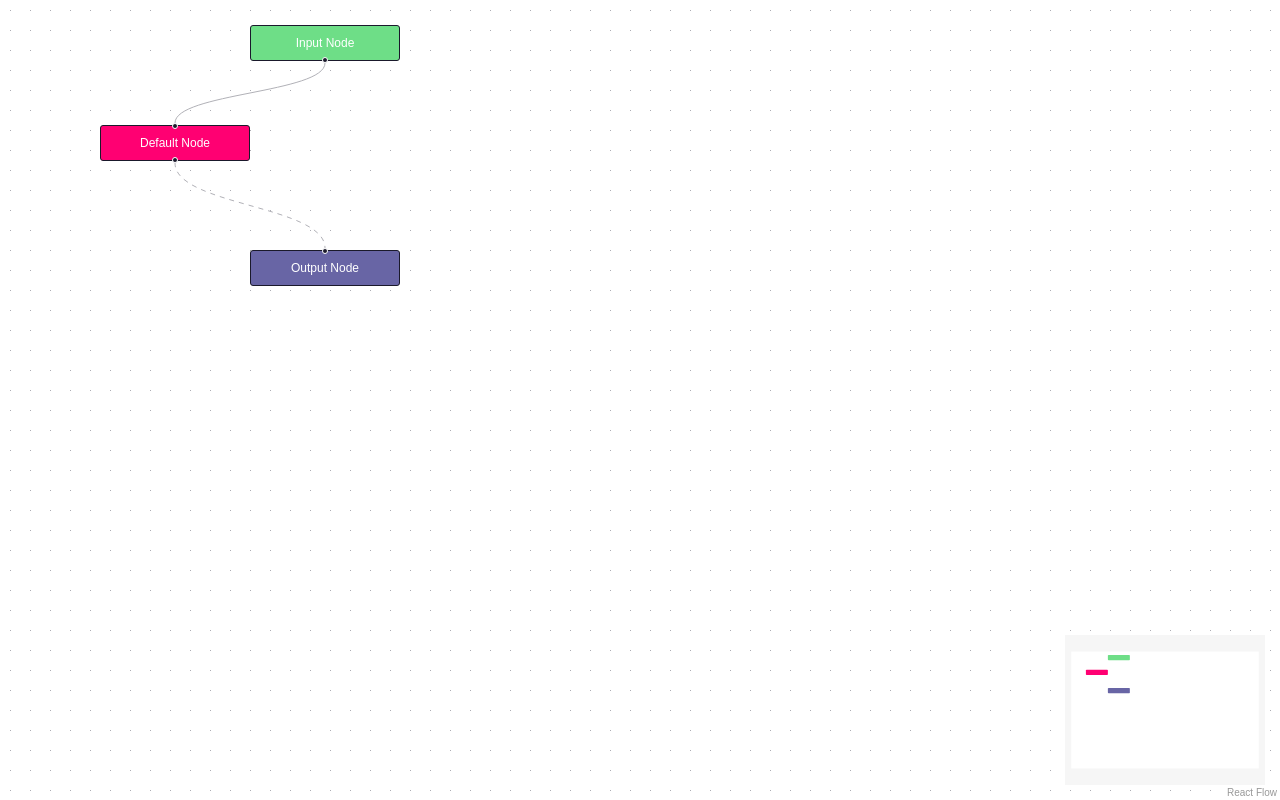
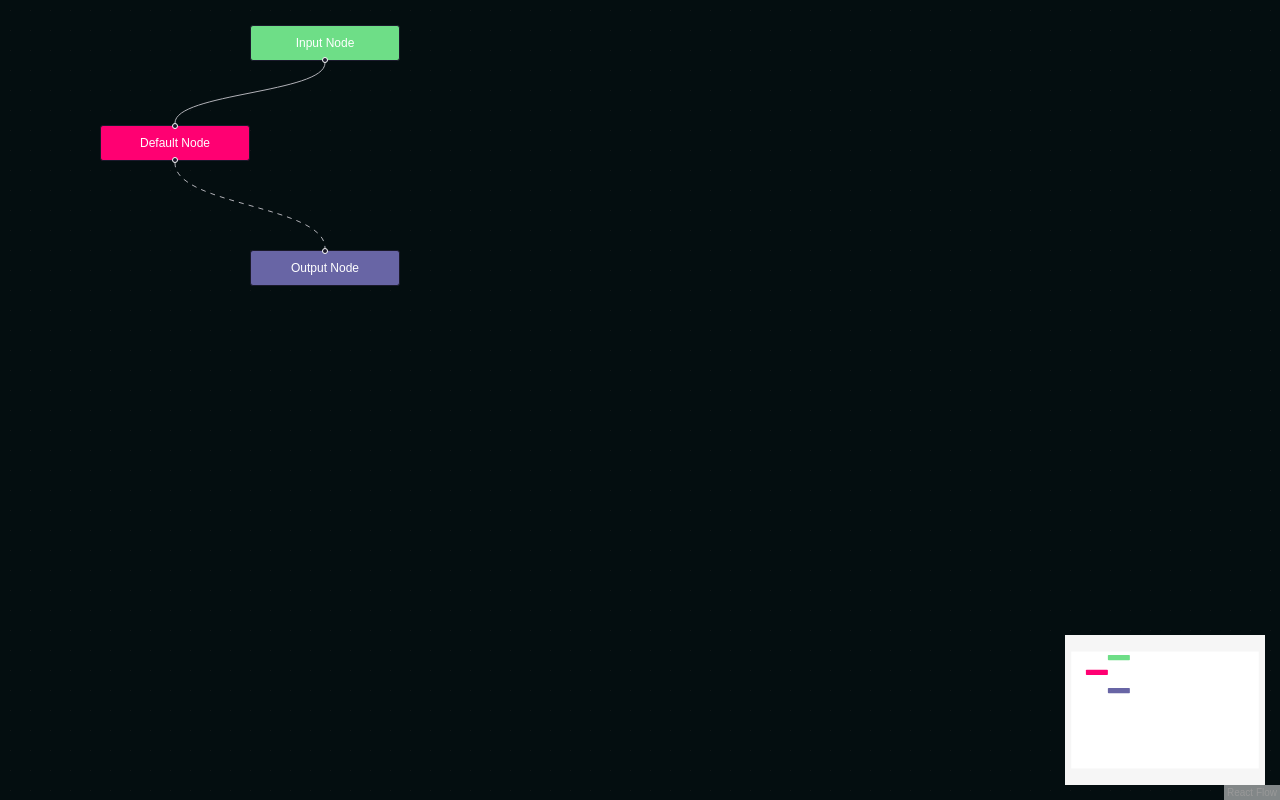
Before and after one commit to marko-koljancic/minimystx, a React (Vite) app: page / in a window 1280 px wide. Built offline with nearby package versions, Linux system fonts and the light colour scheme.

Commit message:
Update Background component in App to set custom colors for improved visibility

```diff
--- a/src/App.tsx
+++ b/src/App.tsx
@@ -80,7 +80,7 @@ function App() {
         panOnDrag={panOnDrag}
         selectionMode={SelectionMode.Partial}
       >
-        <Background />
+        <Background bgColor="#040e10" color="#171b1b" />
         {/* <Controls /> */}
         <MiniMap nodeColor={nodeColor} nodeStrokeWidth={3} zoomable pannable />
       </ReactFlow>
```
